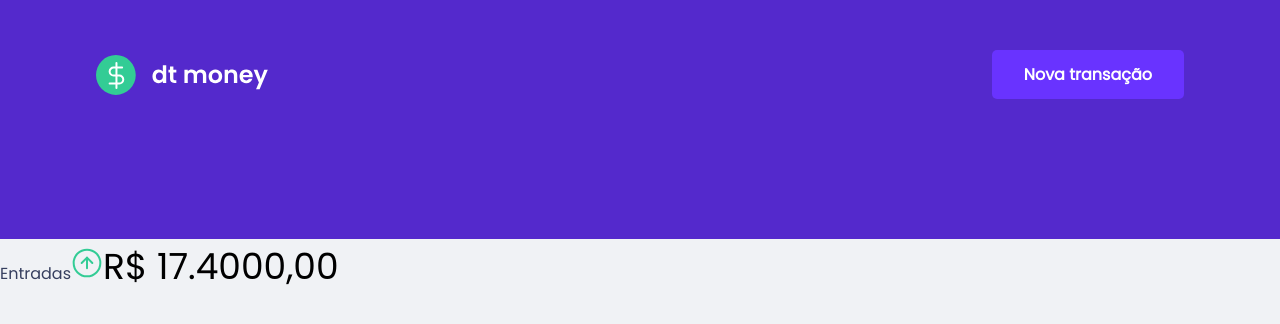
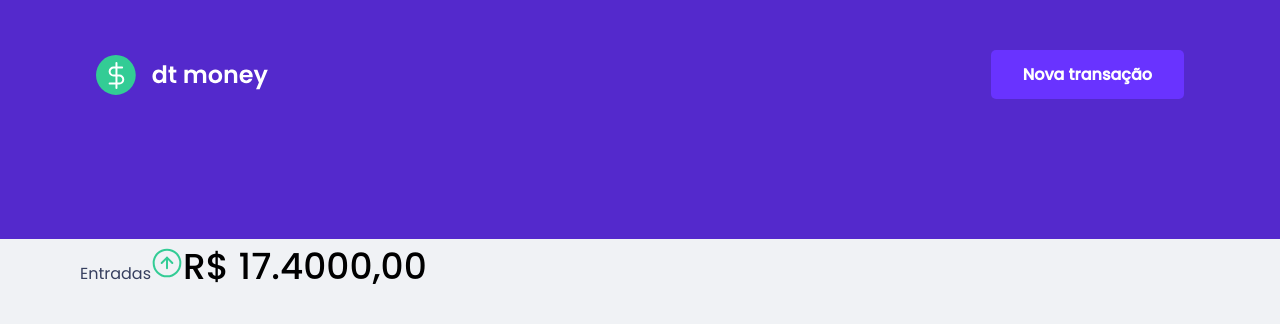
Before and after one commit to LeonardoBrizolla/rocket-money, a React (Create React App) app: page / in a window 1280 px wide. Shown: the top 324 px of the page. Built offline with nearby package versions, Linux system fonts and the light colour scheme.

Commit message:
Created 3 components Card, Summary and Dashboard

```diff
--- a/public/index.html
+++ b/public/index.html
@@ -9,7 +9,7 @@
 
     <link rel="shortcut icon" href="favicon.png" type="image/png">
 
-    <link href="https://fonts.googleapis.com/css2?family=Poppins:ital,wght@0,400;1,600,500&display=swap" rel="stylesheet">
+    <link href="https://fonts.googleapis.com/css2?family=Poppins:ital,wght@0,400;0,500;1,600&display=swap" rel="stylesheet">
 
     <title>rocket-money</title>
   </head>
--- a/src/App.tsx
+++ b/src/App.tsx
@@ -2,10 +2,7 @@ import { GlobalColors } from './styles/settings/colors';
 import { GlobalReset } from './styles/generic/reset';
 import { GlobalStyle } from './styles/elements/global';
 import { HeaderRocket } from './components/HeaderRocket';
-
-import { LabelRocket } from './objects/LabelRocket';
-import { IconRocket } from './objects/IconRocket';
-import { TotalRocket } from './objects/TotalRocket';
+import { DashboardRocket } from './components/DashboardRocket';
 
 export const App = () => {
   return (
@@ -15,9 +12,7 @@ export const App = () => {
       <GlobalStyle />
 
       <HeaderRocket />
-      <LabelRocket />
-      <IconRocket />
-      <TotalRocket />
+      <DashboardRocket />
     </>
   );
 };
--- /dev/null
+++ b/src/components/CardRocket/index.tsx
@@ -0,0 +1,13 @@
+import { IconRocket } from '../../objects/IconRocket';
+import { LabelRocket } from '../../objects/LabelRocket';
+import { TotalRocket } from '../../objects/TotalRocket';
+
+import { Container } from './styles';
+
+export const CardRocket = () => (
+  <Container>
+    <LabelRocket />
+    <IconRocket />
+    <TotalRocket />
+  </Container>
+);
--- /dev/null
+++ b/src/components/CardRocket/styles.ts
@@ -0,0 +1,3 @@
+import styled from 'styled-components';
+
+export const Container = styled.div``;
--- /dev/null
+++ b/src/components/DashboardRocket/index.tsx
@@ -0,0 +1,9 @@
+import { SummaryRocket } from '../SummaryRocket';
+
+import { Container } from './styles';
+
+export const DashboardRocket = () => (
+  <Container>
+    <SummaryRocket />
+  </Container>
+);
--- /dev/null
+++ b/src/components/DashboardRocket/styles.ts
@@ -0,0 +1,6 @@
+import styled from 'styled-components';
+
+export const Container = styled.main`
+  max-width: 1120px;
+  margin: 0 auto;
+`;
--- /dev/null
+++ b/src/components/SummaryRocket/index.tsx
@@ -0,0 +1,9 @@
+import { CardRocket } from '../CardRocket';
+
+import { Container } from './styles';
+
+export const SummaryRocket = () => (
+  <Container>
+    <CardRocket />
+  </Container>
+);
--- /dev/null
+++ b/src/components/SummaryRocket/styles.ts
@@ -0,0 +1,3 @@
+import styled from 'styled-components';
+
+export const Container = styled.div``;
```
